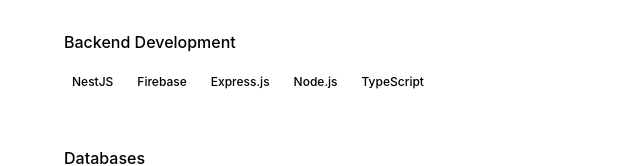
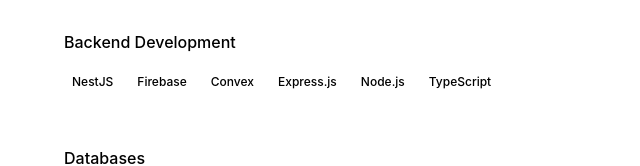
Before and after one commit to laurentcodes/laurent-portfolio-minimal, a Next.js app: page /skills in a window 1280 px wide. Shown: the part 478-644 px from the top of the page, without its empty margins (296-936 px from the left). Built offline with nearby package versions, Linux system fonts and the light colour scheme.

Commit message:
feat: add convex to backend development skills

```diff
--- a/app/skills/page.tsx
+++ b/app/skills/page.tsx
@@ -37,7 +37,7 @@
         },
 	{
 		title: 'Backend Development',
-		skills: ['NestJS', 'Firebase', 'Express.js', 'Node.js', 'TypeScript'],
+		skills: ['NestJS', 'Firebase', 'Convex', 'Express.js', 'Node.js', 'TypeScript'],
 	},
 	{
 		title: 'Databases',
```
